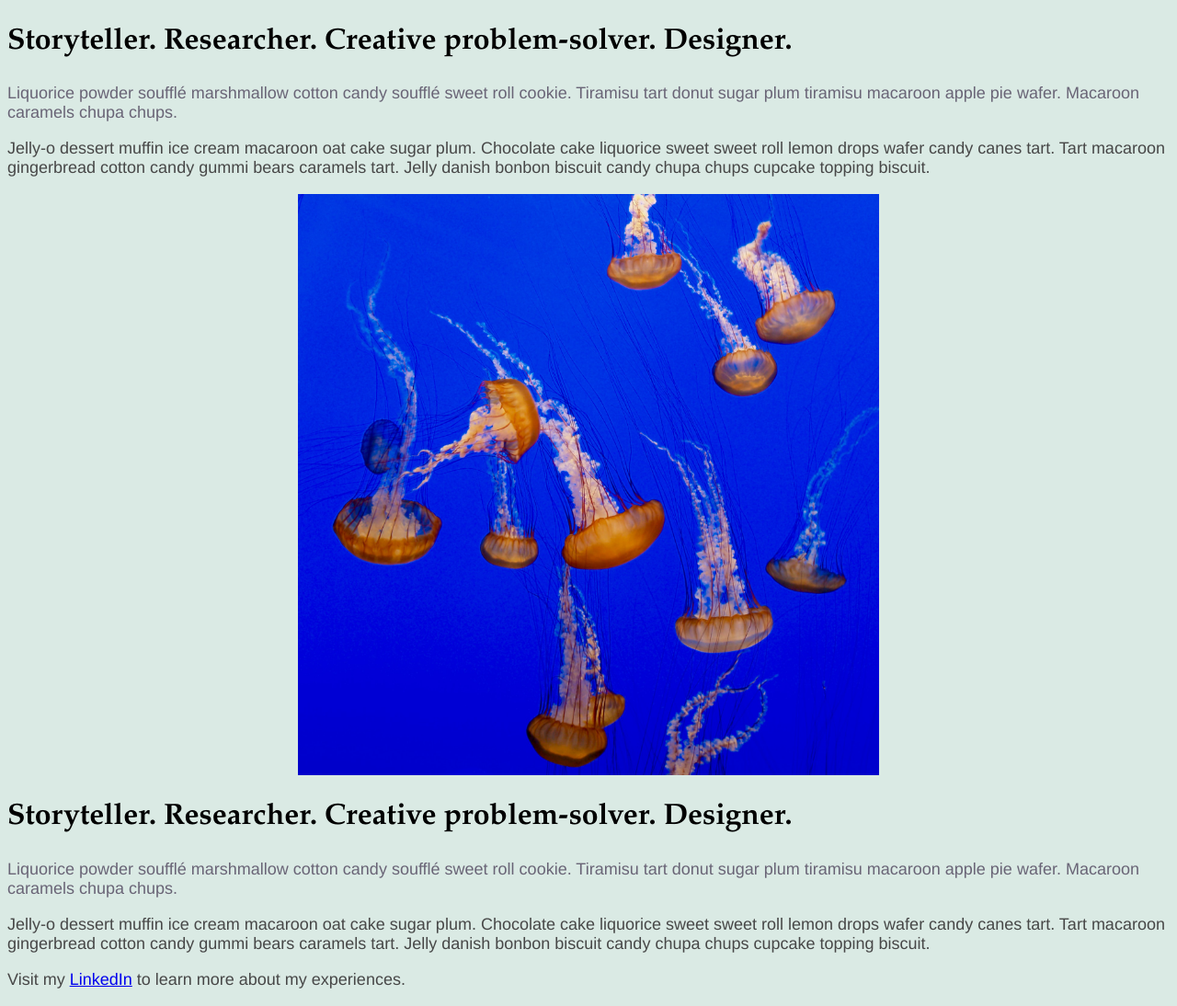
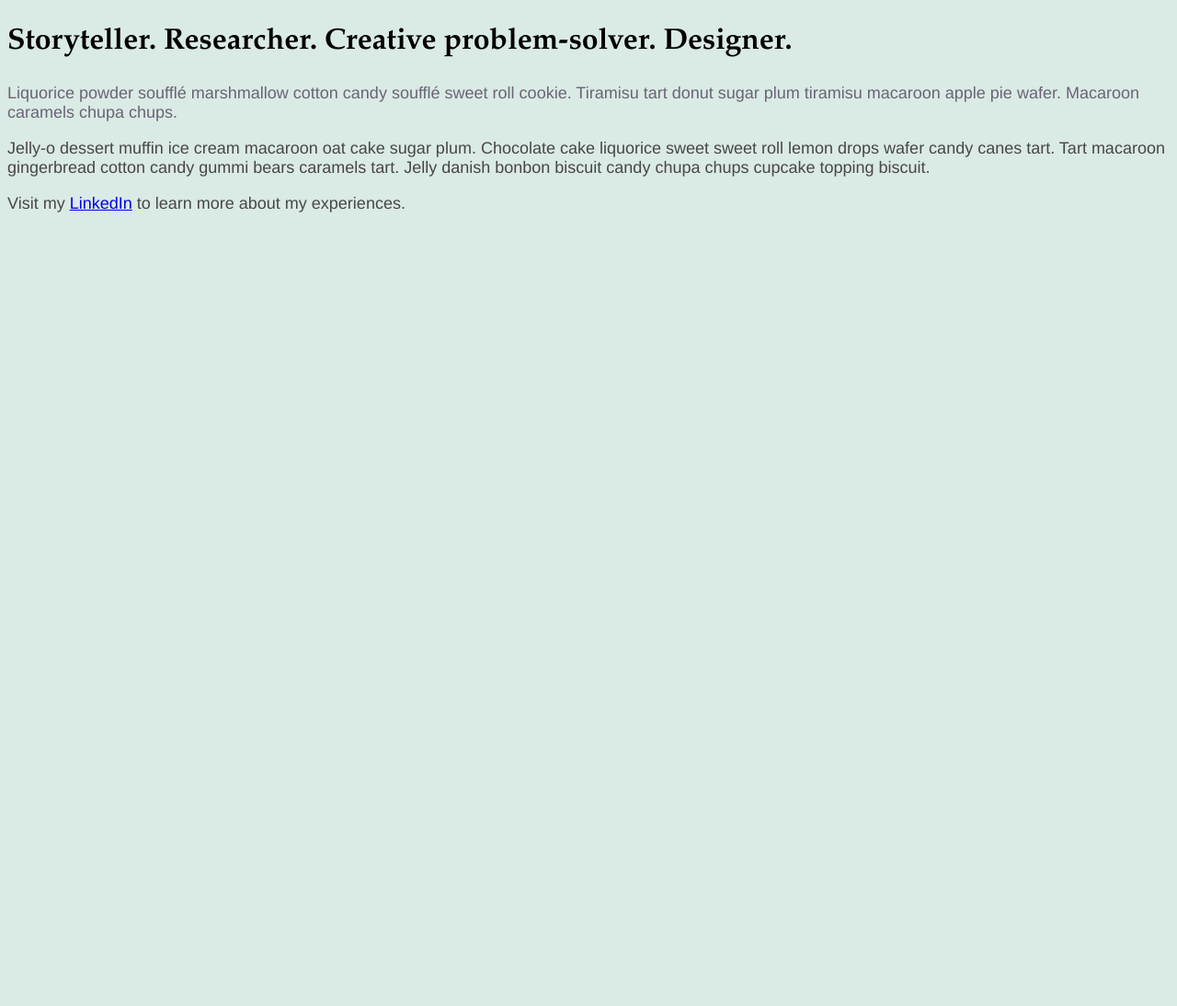
Before and after one commit to MichelleQuirk/QuirkyUX, a plain HTML site: page index.html in a window 1280 px wide. Shown: the part 925-2019 px from the top of the page at 92% size. After the commit the page ends 1175 px from the top, so only its background shows below. Drawn offline with Linux system fonts and the light colour scheme.

Commit message:
rearranged main, sections

```diff
--- a/index.html
+++ b/index.html
@@ -31,21 +31,15 @@
 
         <h2>Storyteller. Researcher. Creative problem-solver. Designer.</h2>
 
-        <p class="outcome">Liquorice powder soufflé marshmallow cotton candy soufflé sweet roll cookie. Tiramisu tart donut sugar plum tiramisu macaroon apple pie wafer. Macaroon caramels chupa chups.</p>
+        <p class="introduction">Liquorice powder soufflé marshmallow cotton candy soufflé sweet roll cookie. Tiramisu tart donut sugar plum tiramisu macaroon apple pie wafer. Macaroon caramels chupa chups.</p>
 
         <p>Jelly-o dessert muffin ice cream macaroon oat cake sugar plum. Chocolate cake liquorice sweet sweet roll lemon drops wafer candy canes tart. Tart macaroon gingerbread cotton candy gummi bears caramels tart. Jelly danish bonbon biscuit candy chupa chups cupcake topping biscuit.</p>
       </section>
+
+      <section>
+        <p>Visit my <a href="https://www.linkedin.com/in/michellequirk/">LinkedIn</a> to learn more about my experiences.</p>
+      </section>
+
     </main>
-
-    <p><img src="images/jellyfish.jpg" alt="jellyfish floating in dark blue waters"></p>
-
-    <h2>Storyteller. Researcher. Creative problem-solver. Designer.</h2>
-    <script src="script.js"></script>
-
-    <p class="outcome">Liquorice powder soufflé marshmallow cotton candy soufflé sweet roll cookie. Tiramisu tart donut sugar plum tiramisu macaroon apple pie wafer. Macaroon caramels chupa chups.</p>
-
-    <p>Jelly-o dessert muffin ice cream macaroon oat cake sugar plum. Chocolate cake liquorice sweet sweet roll lemon drops wafer candy canes tart. Tart macaroon gingerbread cotton candy gummi bears caramels tart. Jelly danish bonbon biscuit candy chupa chups cupcake topping biscuit.</p>
-
-    <p>Visit my <a href="https://www.linkedin.com/in/michellequirk/">LinkedIn</a> to learn more about my experiences.</p>
   </body>
 </html>
--- a/style.css
+++ b/style.css
@@ -24,7 +24,7 @@ img {
   width: 50%;
 }
 
-.outcome {
+.introduction {
   color: #696476;
 }
 
```
